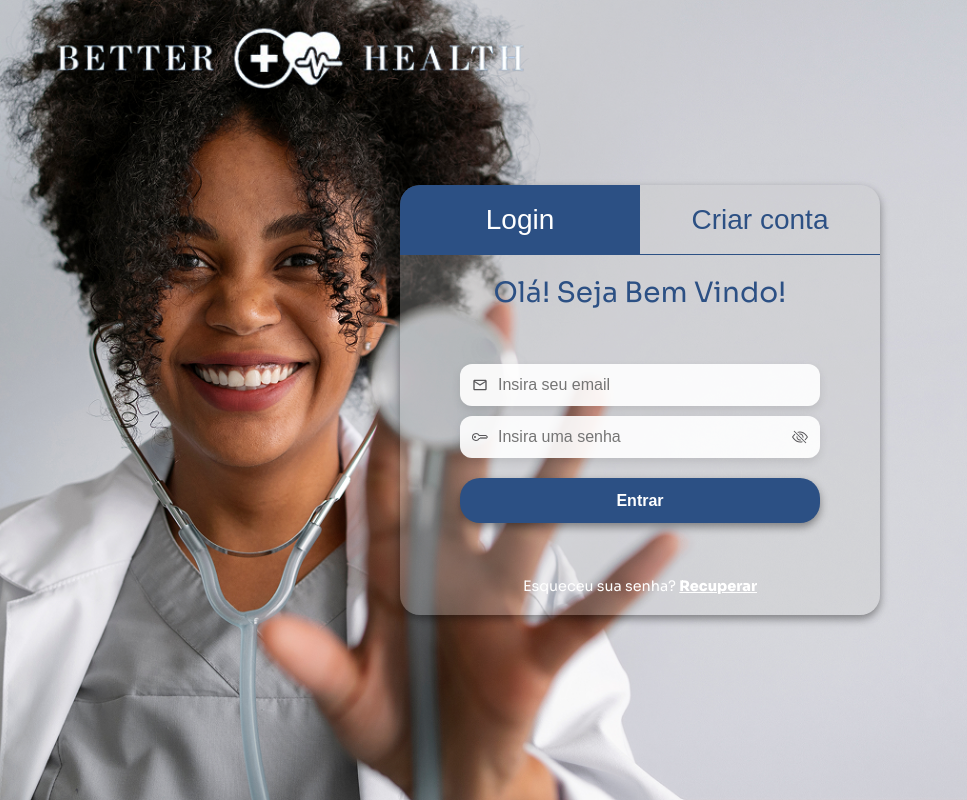
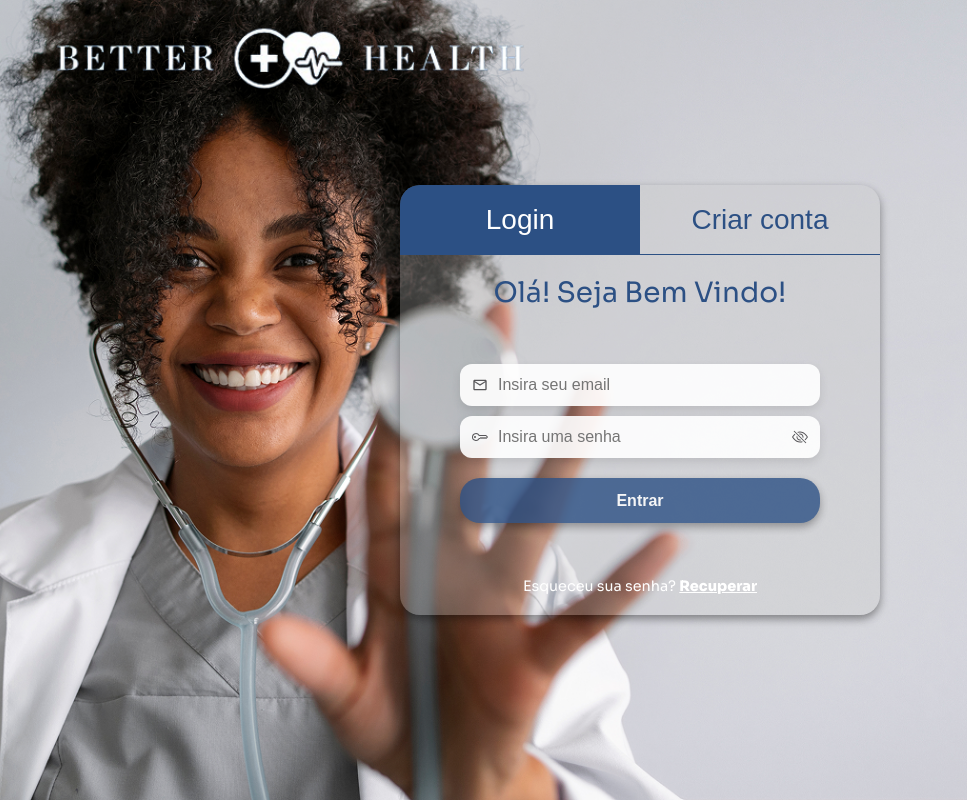
Before and after one commit to Lucasvalves/better_health, a Next.js app in the folder frontend/: page /authentication in a window 1280 px wide. Shown: the whole page, without its empty margins (0-967 px from the left). Built offline with nearby package versions, Linux system fonts and the light colour scheme.

Commit message:
feat: implement user authentication functionality with login form

```diff
--- a/frontend/src/app/authentication/authentication-model.ts
+++ b/frontend/src/app/authentication/authentication-model.ts
@@ -1,4 +1,4 @@
-'use client'
+//'use client'
 import { FormEvent, useState } from 'react'
 import { useMutation } from '@tanstack/react-query'
 import { User } from '@/domain/models/user'
@@ -8,22 +8,34 @@ import {
 } from '@/data/user-service/create-user-service/create-user-service'
 import { enqueueSnackbar } from 'notistack'
 import { AxiosError } from 'axios'
+import {
+  AuthResponse,
+  AuthUserBody,
+  AuthUserServiceContract
+} from '@/data/user-service/auth-user/auth-user-service'
+import { useRouter } from 'next/navigation'
 
 export type UserServiceRegistry = {
   createUserService: CreateUserServiceContract
+  authUserService: AuthUserServiceContract
 }
 type ApiError = {
   message?: string
 }
 
 export const useAuthenticationModel = (props: UserServiceRegistry) => {
-  const { createUserService } = props
+  const { createUserService, authUserService } = props
+  const router = useRouter()
 
   const [showLoginForm, setShowLoginForm] = useState(true)
   const [signUpForm, setSignUpForm] = useState(false)
 
   const [createUserPayload, setCreateUserPayload] = useState<User>({
     name: '',
+    email: '',
+    password: ''
+  })
+  const [createLoginPayload, setCreateLoginPayload] = useState<User>({
     email: '',
     password: ''
   })
@@ -42,6 +54,28 @@ export const useAuthenticationModel = (props: UserServiceRegistry) => {
     },
     onSuccess: () => {
       enqueueSnackbar('Usuário criado com sucesso!', { variant: 'success' })
+    }
+  })
+
+  const {
+    mutate: authUser
+    //isPending
+  } = useMutation<AuthResponse, AxiosError<ApiError>, AuthUserBody>({
+    mutationFn: (data: AuthUserBody) => {
+      return authUserService.exec(data)
+    },
+    onError: (err) => {
+      const message = err.response?.data?.message || 'Erro ao criar usuário.'
+      enqueueSnackbar(message, { variant: 'error' })
+    },
+    onSuccess: (data) => {
+      enqueueSnackbar('Login feito com sucesso!', { variant: 'success' })
+
+      if (data.token) {
+        router.push('/appointments')
+      } else {
+        enqueueSnackbar('Error', { variant: 'error' })
+      }
     }
   })
 
@@ -66,6 +100,15 @@ export const useAuthenticationModel = (props: UserServiceRegistry) => {
     setSignUpForm(false)
     setShowLoginForm(true)
   }
+  const handleCreateLogin = (e: FormEvent) => {
+    e.preventDefault()
+
+    authUser({
+      email: createLoginPayload.email,
+      password: createLoginPayload.password
+    })
+    setCreateLoginPayload({ email: '', password: '' })
+  }
 
   return {
     showLoginForm,
@@ -76,6 +119,9 @@ export const useAuthenticationModel = (props: UserServiceRegistry) => {
     handleCreateUser,
     setCreateUserPayload,
     createUserPayload,
+    handleCreateLogin,
+    setCreateLoginPayload,
+    createLoginPayload,
     isPending
   }
 }
--- a/frontend/src/app/authentication/authentication-view-model.tsx
+++ b/frontend/src/app/authentication/authentication-view-model.tsx
@@ -3,11 +3,13 @@ import { useAuthenticationModel } from './authentication-model'
 import { AuthenticationView } from './authentication-view'
 import { HttpClient } from '@/infrastructure/http/http-client'
 import { CreateUserService } from '@/data/user-service/create-user-service/create-user-service'
+import { AuthUserService } from '@/data/user-service/auth-user/auth-user-service'
 
 export const AuthenticationViewModel = () => {
   const httpClient = HttpClient.create()
   const createUserService = CreateUserService.create(httpClient)
-  const methods = useAuthenticationModel({ createUserService })
+  const authUserService = AuthUserService.auth(httpClient)
+  const methods = useAuthenticationModel({ createUserService, authUserService })
 
   return <AuthenticationView {...methods} />
 }
--- a/frontend/src/app/authentication/authentication-view.tsx
+++ b/frontend/src/app/authentication/authentication-view.tsx
@@ -2,13 +2,13 @@
 
 import BackgroundImage from '@/presentation/components/BackgroundImage'
 import styles from './page.module.scss'
-import Form from 'next/form'
 import { Condition } from '@/presentation/components/Condition'
 import SignUpForm from './components/sign-up-form'
 import LoginForm from './components/login-form'
 import { enumsRoutes } from '@/shared/enums/enumsRoutes'
 import Link from 'next/link'
 import { useAuthenticationModel } from './authentication-model'
+import Form from 'next/form'
 
 export const AuthenticationView = (
   methods: ReturnType<typeof useAuthenticationModel>
@@ -20,7 +20,10 @@ export const AuthenticationView = (
     handleCreateUser,
     setCreateUserPayload,
     createUserPayload,
-    isPending
+    isPending,
+    handleCreateLogin,
+    setCreateLoginPayload,
+    createLoginPayload
   } = methods
 
   return (
@@ -46,11 +49,21 @@ export const AuthenticationView = (
             {showLoginForm ? 'Olá! Seja Bem Vindo!' : 'Insira seus dados!'}
           </h2>
           <div className={styles.formArea}>
-            <Form action="/search" onSubmit={handleCreateUser}>
-              <Condition when={showLoginForm}>
-                <LoginForm />
-              </Condition>
-              <Condition when={signUpForm}>
+            <Condition when={showLoginForm}>
+              <LoginForm
+                handleCreateLogin={handleCreateLogin}
+                setEmail={(email: string) =>
+                  setCreateLoginPayload((prev) => ({ ...prev, email }))
+                }
+                setPassword={(password: string) =>
+                  setCreateLoginPayload((prev) => ({ ...prev, password }))
+                }
+                email={createLoginPayload.email}
+                password={createLoginPayload.password}
+              />
+            </Condition>
+            <Condition when={signUpForm}>
+              <Form action="/search" onSubmit={handleCreateUser}>
                 <SignUpForm
                   setName={(name: string) =>
                     setCreateUserPayload((prev) => ({ ...prev, name }))
@@ -66,8 +79,8 @@ export const AuthenticationView = (
                   password={createUserPayload.password}
                   isLoading={isPending}
                 />
-              </Condition>
-            </Form>
+              </Form>
+            </Condition>
           </div>
           <p className={styles.links}>
             <span>
--- a/frontend/src/app/authentication/components/login-form.tsx
+++ b/frontend/src/app/authentication/components/login-form.tsx
@@ -2,17 +2,44 @@ import { MdOutlineEmail } from 'react-icons/md'
 import { BsKey } from 'react-icons/bs'
 import Input from '@/presentation/components/Inputs/AuthInput'
 import Button from '@/presentation/components/Button'
+import { FormEvent } from 'react'
 
-export default function LoginForm() {
+interface ILoginForm {
+  handleCreateLogin?: (e: FormEvent) => void
+  setEmail: (e: string) => void
+  email: string
+  setPassword: (e: string) => void
+  password: string
+}
+
+export default function LoginForm({
+  handleCreateLogin,
+  setEmail,
+  email,
+  setPassword,
+  password
+}: ILoginForm) {
   return (
-    <>
+    <form onSubmit={handleCreateLogin}>
       <Input
         IconLeft={MdOutlineEmail}
         type="email"
         placeholder="Insira seu email"
+        onChange={(e) => setEmail(e.target.value)}
+        value={email}
       />
-      <Input IconLeft={BsKey} type="password" placeholder="Insira uma senha" />
-      <Button type="submit" label="Entrar" />
-    </>
+      <Input
+        IconLeft={BsKey}
+        type="password"
+        placeholder="Insira uma senha"
+        onChange={(e) => setPassword(e.target.value)}
+        value={password}
+      />
+      <Button
+        type="submit"
+        label="Entrar"
+        disabled={email === '' || password === ''}
+      />
+    </form>
   )
 }
--- /dev/null
+++ b/frontend/src/data/user-service/auth-user/auth-user-service.ts
@@ -0,0 +1,36 @@
+import { HttpClient } from '@/infrastructure/http/http-client'
+import { User } from '@/domain/models/user'
+import {
+  HttpMethod,
+  IHttpClient
+} from '@/infrastructure/contratcs/http-contratcs'
+export type AuthUserBody = Omit<User, 'id'>
+
+export type AuthResponse = {
+  token: string
+  user: User
+}
+
+export type AuthUserServiceContract = {
+  exec: (body: AuthUserBody) => Promise<AuthResponse>
+}
+
+export class AuthUserService implements AuthUserServiceContract {
+  private constructor(private readonly HttpClient: IHttpClient) {}
+
+  static auth(HttpClient: HttpClient): AuthUserService {
+    return new AuthUserService(HttpClient)
+  }
+
+  async exec(body: AuthUserBody): Promise<AuthResponse> {
+    const authUser = await this.HttpClient.sendRequest<
+      AuthResponse,
+      AuthUserBody
+    >({
+      endpoint: '/users/auth',
+      method: HttpMethod.POST,
+      body
+    })
+    return authUser
+  }
+}
```
